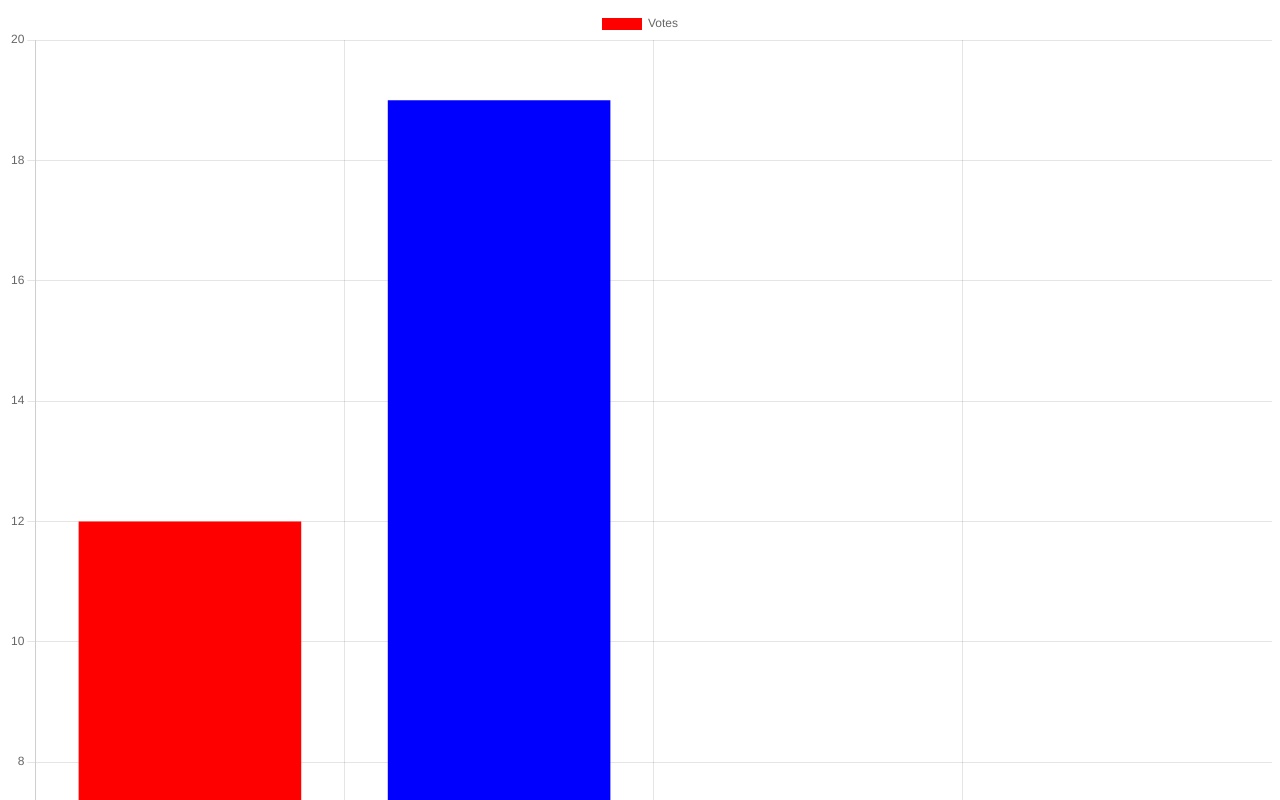
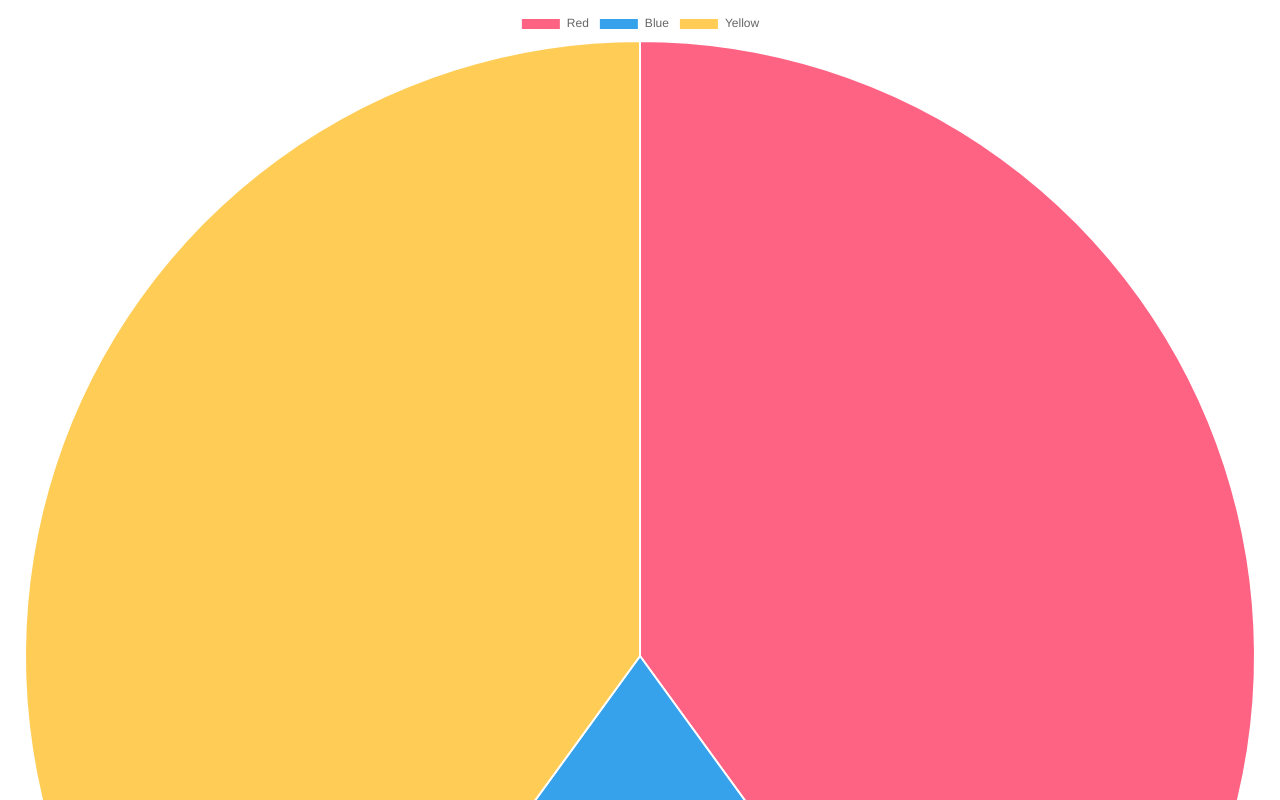
Before and after one commit to Tayyab-Hakro/Problem_Solving_Questions, a plain HTML site: page index.html in a window 1280 px wide. Shown: the top 800 px of the page. Drawn offline with nearby package versions, Linux system fonts and the light colour scheme.

Commit message:
prepareing for interview

```diff
--- a/index.html
+++ b/index.html
@@ -6,34 +6,34 @@
     <title>Document</title>
 </head>
 <body>
-    <canvas id="myChart" width="200" height="200"></canvas>
+    <canvas id="myChart" width="20" height="20"></canvas>
 
     <script src="https://cdn.jsdelivr.net/npm/chart.js"></script>
     <script>
         const ctx = document.getElementById('myChart').getContext('2d');
 
+        const data = {
+            labels: [
+                'Red',
+                'Blue',
+                'Yellow'
+            ],
+            datasets: [{
+                label: 'My First Dataset',
+                data: [100, 50, 100],
+                backgroundColor: [
+                    'rgb(255, 99, 132)',
+                    'rgb(54, 162, 235)',
+                    'rgb(255, 205, 86)'
+                ],
+                hoverOffset: 4
+            }]
+        };
+
         const myChart = new Chart(ctx, {
-    type: 'bar', // can be 'line', 'pie', etc.
-    data: {
-      labels: ['Red', 'Blue', 'Yellow', 'Green'],
-      datasets: [{
-        label: 'Votes',
-        data: [12, 19, 3, 5],
-        backgroundColor: ['red', 'blue', 'yellow', 'green'],
-      }]
-    },
-    options: {
-      responsive: true,
-      scales: {
-        y: {
-          beginAtZero: true
-        }
-      }
-    }
+            type: 'pie',
+            data: data
         });
     </script>
-
-
-    <script src="https://cdn.jsdelivr.net/npm/chart.js"></script>
 </body>
 </html>
```
Also changed, not shown: q23.JS (added, +7 -0 lines). Lines whose indentation alone changed are shown as unchanged.
